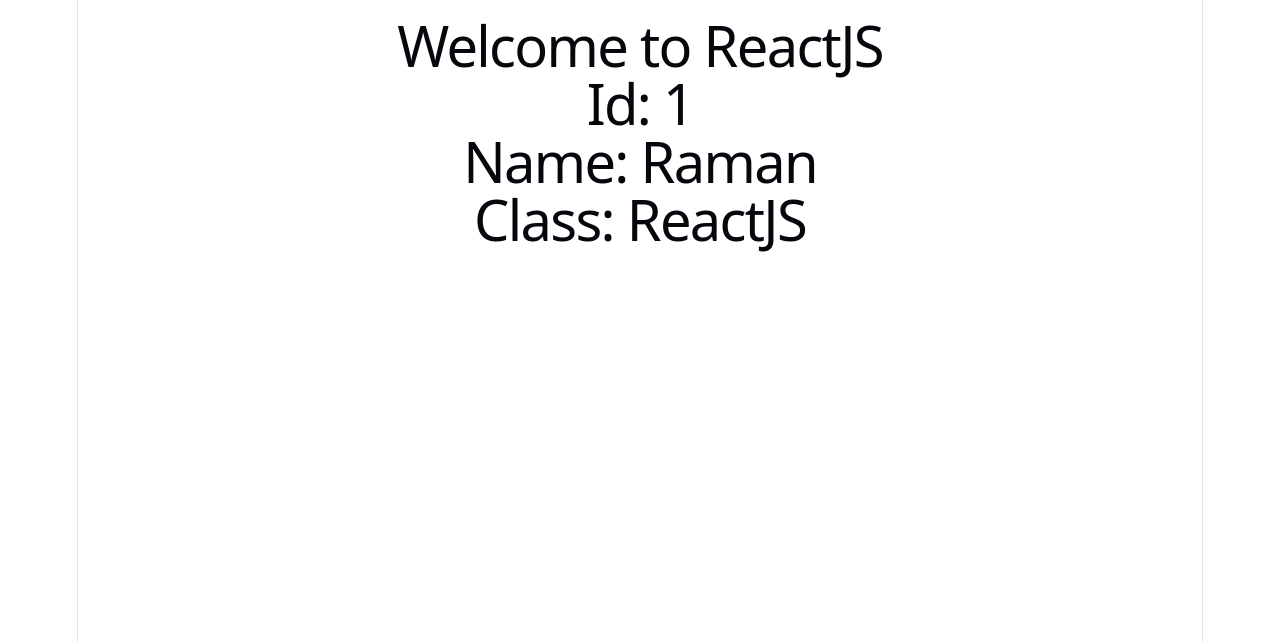
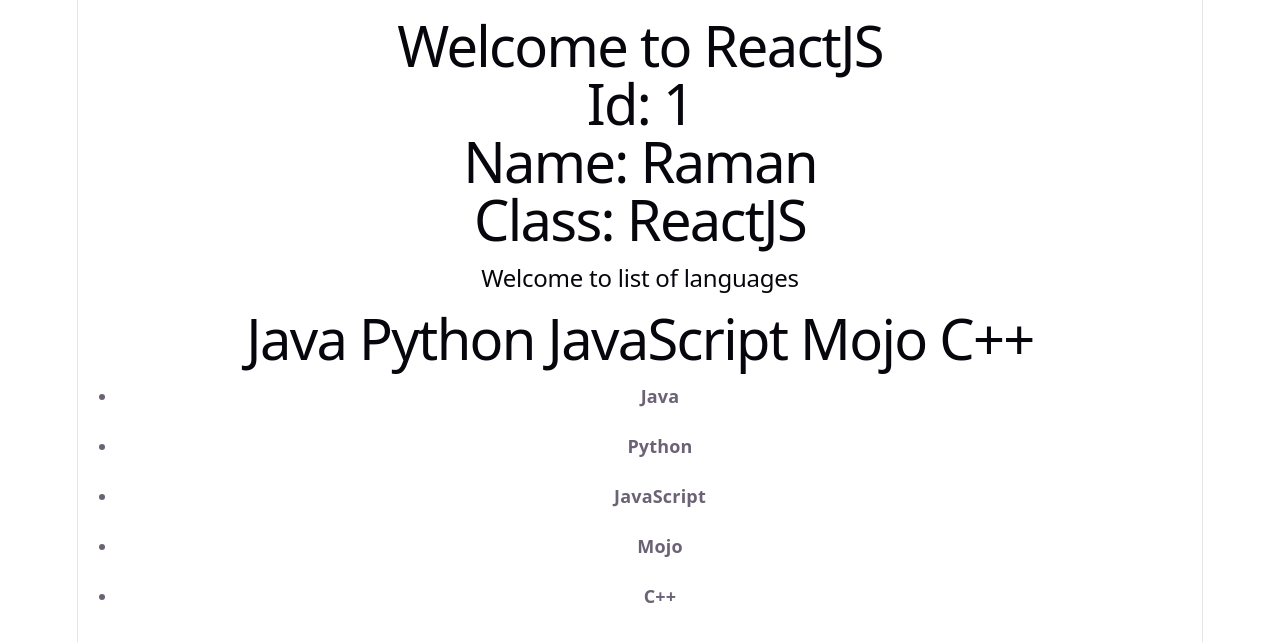
Before and after one commit to Tanya-26/ReactJS, a React (Vite) app: page / in a window 1280 px wide. Shown: the top 642 px of the page. Built offline with nearby package versions, Linux system fonts and the light colour scheme.

Commit message:
made my first array

```diff
--- a/src/App.jsx
+++ b/src/App.jsx
@@ -4,12 +4,22 @@
     name: "Raman",
     class: "ReactJS",
   };
+  let language = ["Java"," Python", " JavaScript", " Mojo", " C++"];
   return (
     <div>
       <h1>Welcome to ReactJS</h1>
       <h1>Id: {listinfo.id}</h1>
       <h1>Name: {listinfo.name}</h1>
       <h1>Class: {listinfo.class}</h1>
+      <h2>Welcome to list of languages</h2>
+      <h1>{language}</h1>
+      <ul>
+        {language.map((l,index) => (
+          <li key={index}>
+            <h4>{l}</h4>
+          </li>
+        ))}
+      </ul>
     </div>
   );
 }
```
